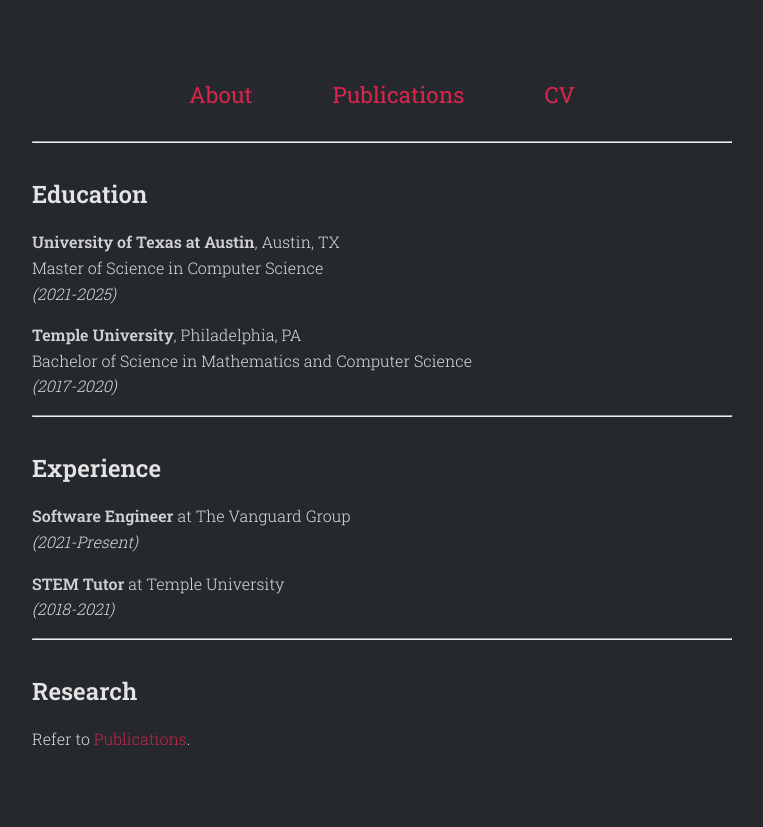
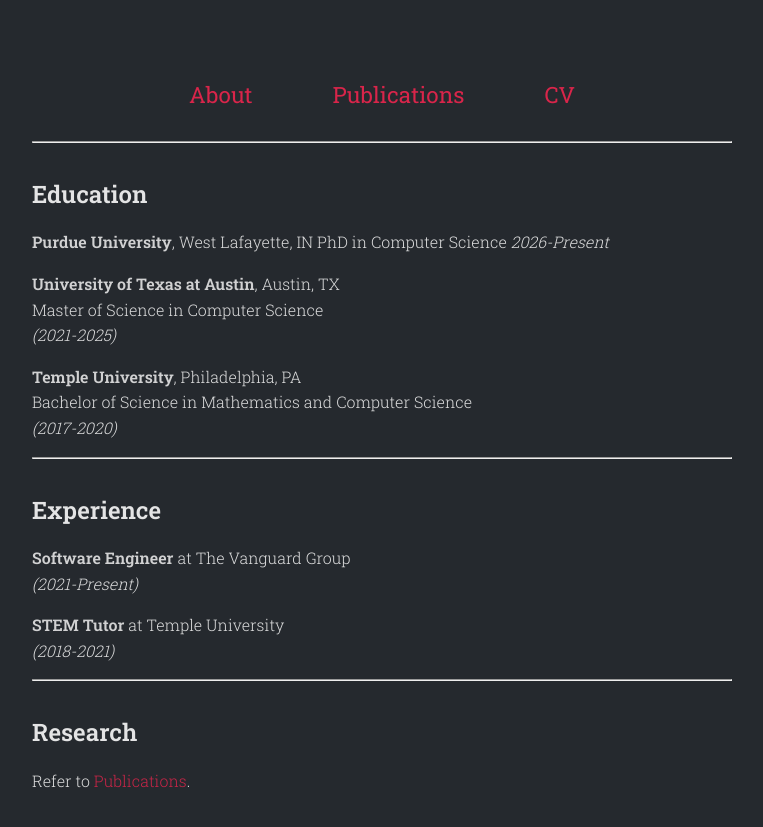
Before and after one commit to fheravi/fheravi.github.io, a Jekyll site: the page built from cv.md, in a window 1280 px wide. Shown: the top 827 px of the page, without its empty margins (258-1021 px from the left). Built offline with Jekyll 4.4.1, drawn with Linux system fonts in a browser that asks for light colours.

Commit message:
Update cv.md

```diff
--- a/cv.md
+++ b/cv.md
@@ -5,6 +5,9 @@
 
 ***
 ## Education
+**Purdue University**, West Lafayette, IN
+PhD in Computer Science
+*2026-Present*
 
 **University of Texas at Austin**, Austin, TX
 Master of Science in Computer Science
```
